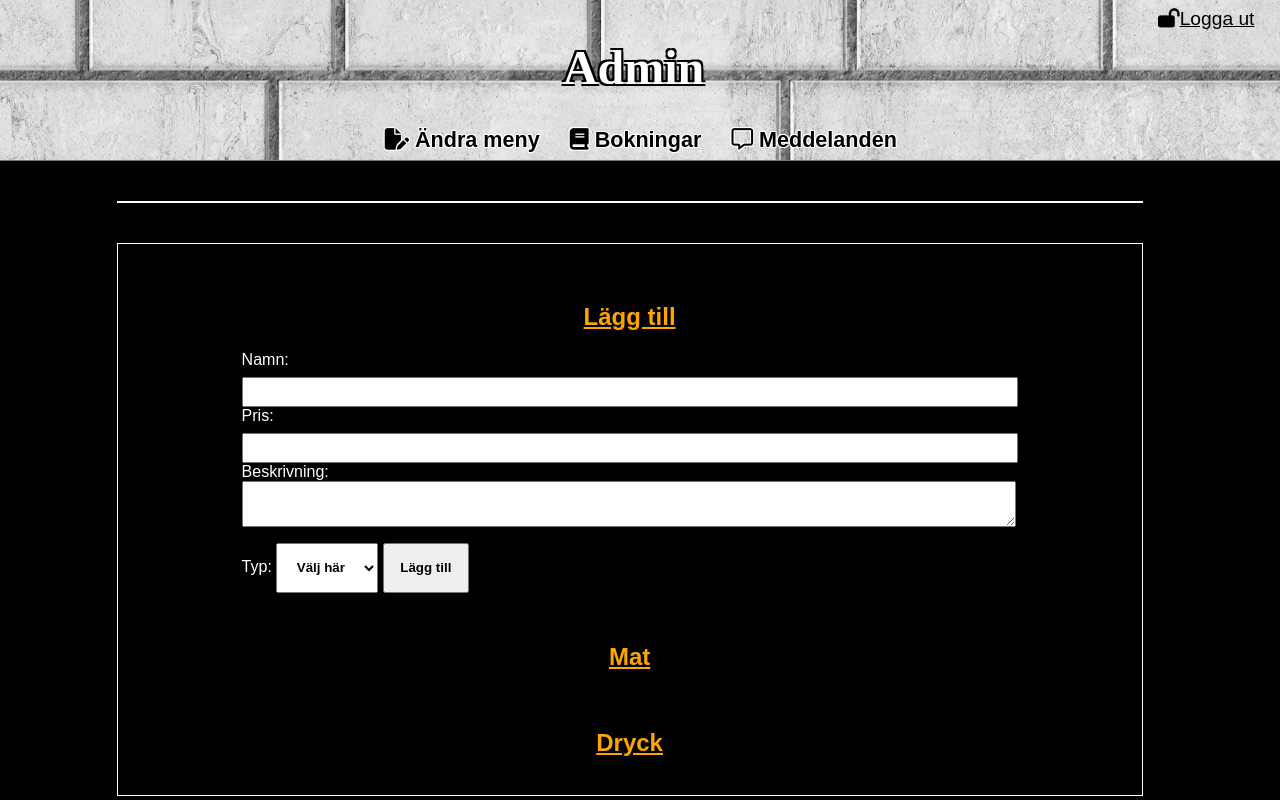
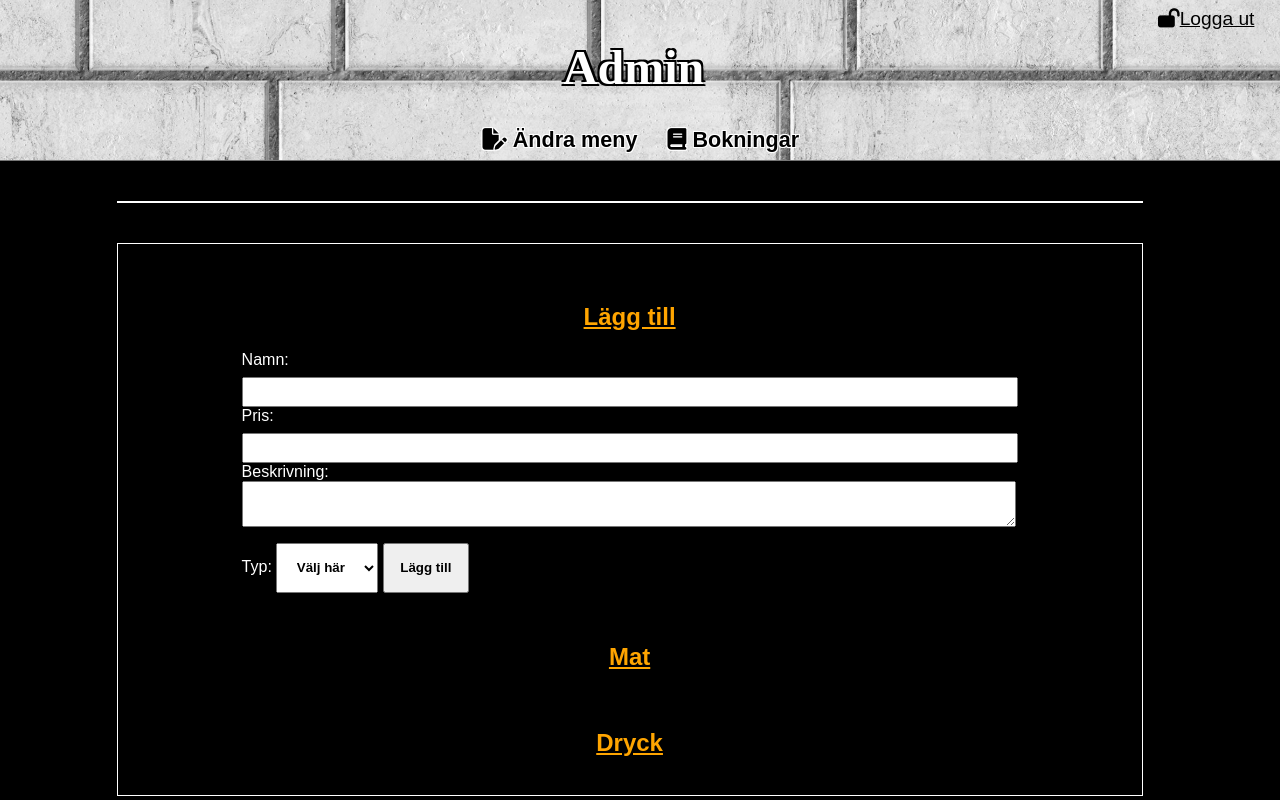
Before and after one commit to osundstrom/ResturangHemsida, a website built with Parcel: page src/admin.html in a window 1280 px wide. Shown: the top 800 px of the page. Built offline with nearby package versions, Linux system fonts and the light colour scheme; a web font is replaced by a local one.

Commit message:
udpated pos

```diff
--- a/src/admin.html
+++ b/src/admin.html
@@ -24,9 +24,9 @@
         <h1>Admin</h1>
     <nav>
         <ul>
-            <li><a href="#"> <i class="fa-solid fa-file-pen"></i> Ändra meny</a></li>
-            <li><a href="#"> <i class="fa-solid fa-book"></i> Bokningar</a></li>
-            <li><a href="#"> <i class="fa-regular fa-message"></i> Meddelanden </a></li>
+            <li><a href="#pos2"> <i class="fa-solid fa-file-pen"></i> Ändra meny</a></li>
+            <li><a href="#pos3"> <i class="fa-solid fa-book"></i> Bokningar</a></li>
+
         </ul>
     </nav>
     </div>
```
Also changed, not shown: dist/admin.html.
